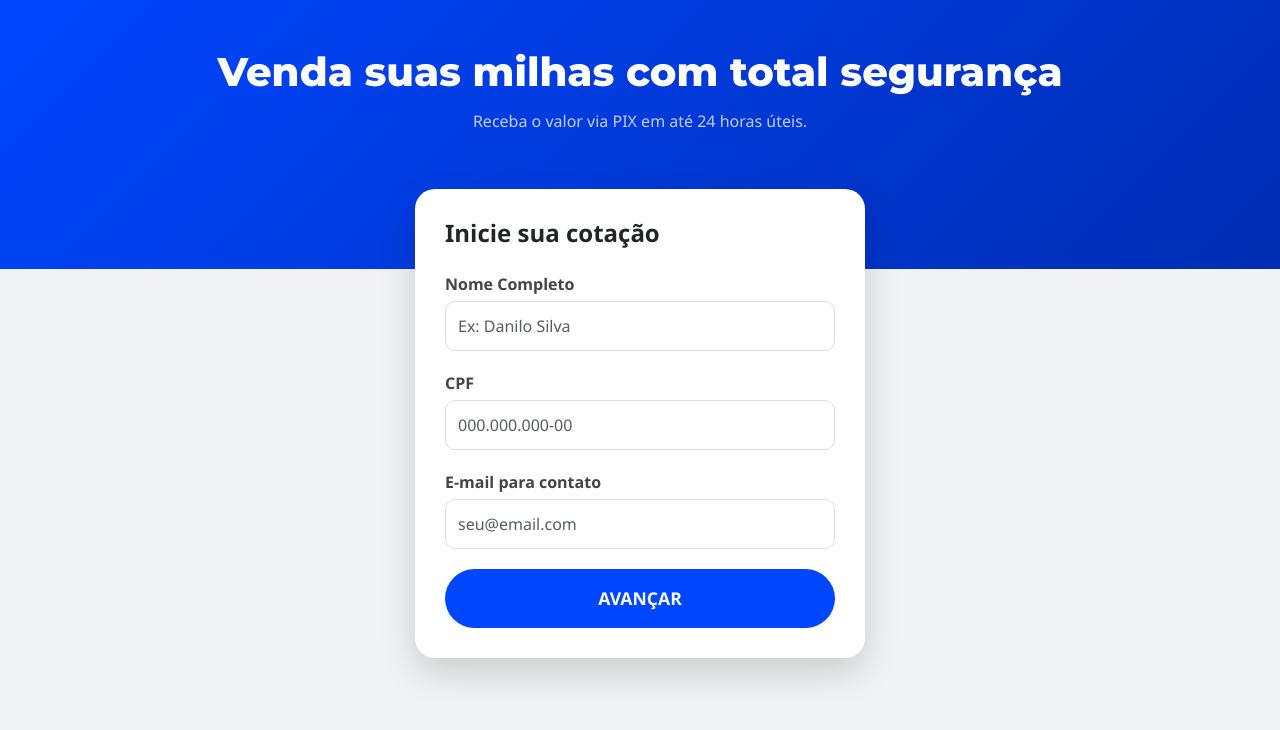
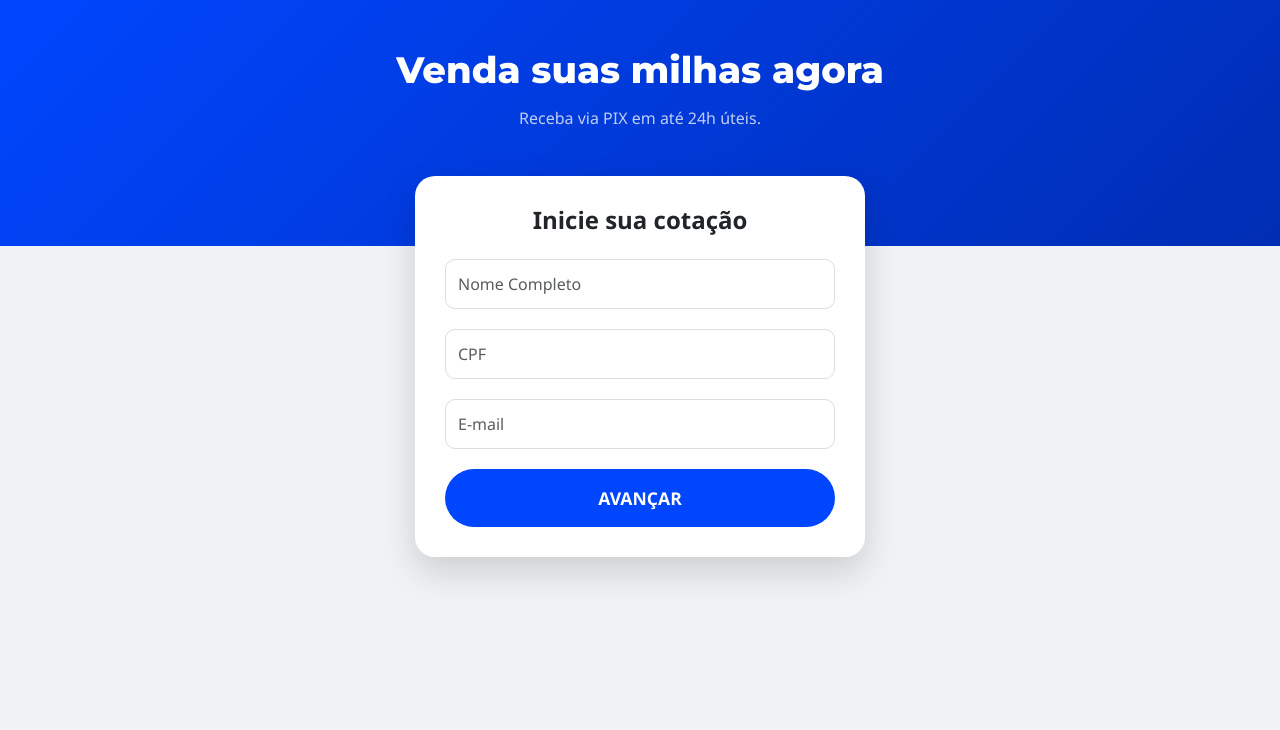
Before and after one commit to Danilogca55/openmilhas, a Flask app: page / in a window 1280 px wide. Shown: the part 70-800 px from the top of the page. Run offline with Flask 3, Linux system fonts and the light colour scheme.

Commit message:
Update cadastro.html

```diff
--- a/templates/cadastro.html
+++ b/templates/cadastro.html
@@ -3,49 +3,31 @@
 <head>
     <meta charset="UTF-8">
     <meta name="viewport" content="width=device-width, initial-scale=1.0">
-    <title>Open Milhas | Venda suas milhas</title>
+    <title>Open Milhas | Venda Agora</title>
     <link href="https://fonts.googleapis.com/css2?family=Montserrat:wght@800&display=swap" rel="stylesheet">
     <link href="https://cdn.jsdelivr.net/npm/bootstrap@5.3.0/dist/css/bootstrap.min.css" rel="stylesheet">
     <style>
         :root { --blue: #0046ff; --dark: #002db3; --gold: #c5a059; }
         body { font-family: 'Segoe UI', sans-serif; background: #f0f2f5; margin: 0; }
-
-        /* Cabeçalho */
         .header { background: white; padding: 15px; text-align: center; border-bottom: 2px solid #eee; }
         .logo { font-family: 'Montserrat', sans-serif; font-weight: 800; color: #0a1128; font-size: 1.6rem; text-transform: uppercase; }
-
-        /* Banner Azul (Hero) */
         .hero {
             background: linear-gradient(135deg, var(--blue) 0%, var(--dark) 100%);
-            color: white; padding: 50px 20px 120px 20px; text-align: center;
+            color: white; padding: 50px 20px 100px 20px; text-align: center;
         }
-        .hero h1 { font-family: 'Montserrat', sans-serif; font-weight: 800; font-size: 2.5rem; line-height: 1.1; margin-bottom: 15px; }
+        .hero h1 { font-family: 'Montserrat', sans-serif; font-weight: 800; font-size: 2.3rem; line-height: 1.1; margin-bottom: 15px; }
+        .container-form { max-width: 480px; margin: -70px auto 50px auto; padding: 0 15px; }
+        .card { background: white; border: none; border-radius: 20px; box-shadow: 0 15px 35px rgba(0,0,0,0.15); padding: 30px; }
 
-        /* Card do Formulário */
-        .container-form { max-width: 480px; margin: -80px auto 50px auto; padding: 0 15px; }
-        .card {
-            background: white; border: none; border-radius: 20px;
-            box-shadow: 0 15px 35px rgba(0,0,0,0.15); padding: 30px;
-        }
+        /* Sistema de Passos - Resolvendo o travamento */
+        .step { display: none !important; }
+        .step.active { display: block !important; animation: fadeIn 0.3s ease-in-out; }
+        @keyframes fadeIn { from { opacity: 0; transform: translateY(10px); } to { opacity: 1; transform: translateY(0); } }
 
-        /* Controle de Passos */
-        .step { display: none; }
-        .step.active { display: block !important; animation: slideUp 0.4s ease; }
-        @keyframes slideUp { from { opacity: 0; transform: translateY(20px); } to { opacity: 1; transform: translateY(0); } }
-
-        /* Inputs e Botões */
-        .form-label { font-weight: 600; color: #444; margin-bottom: 5px; display: block; }
-        .form-control {
-            border-radius: 10px; padding: 12px; border: 1px solid #ddd;
-            margin-bottom: 20px; width: 100%; box-sizing: border-box; font-size: 1rem;
-        }
-        .btn-main {
-            background: var(--blue); color: white; border: none; border-radius: 50px;
-            padding: 16px; font-weight: 700; width: 100%; cursor: pointer; font-size: 1.1rem;
-        }
-        .btn-success { background: #28a745; }
-
-        .val-cotacao { color: #28a745; font-family: 'Montserrat', sans-serif; font-weight: 800; font-size: 2.2rem; }
+        .form-control { border-radius: 10px; padding: 12px; border: 1px solid #ddd; margin-bottom: 20px; width: 100%; box-sizing: border-box; }
+        .btn-main { background: var(--blue); color: white; border: none; border-radius: 50px; padding: 16px; font-weight: 700; width: 100%; cursor: pointer; font-size: 1.1rem; }
+        .btn-success { background: #28a745; color: white; border: none; border-radius: 50px; padding: 16px; font-weight: 800; width: 100%; cursor: pointer; }
+        .val-cotacao { color: #28a745; font-family: 'Montserrat', sans-serif; font-weight: 800; font-size: 2.5rem; }
     </style>
 </head>
 <body>
@@ -55,39 +37,45 @@
 </div>
 
 <div class="hero">
-    <h1>Venda suas milhas com total segurança</h1>
-    <p class="opacity-75">Receba o valor via PIX em até 24 horas úteis.</p>
+    <h1>Venda suas milhas agora</h1>
+    <p class="opacity-75">Receba via PIX em até 24h úteis.</p>
 </div>
 
 <div class="container-form">
     <div class="card">
-        <form action="/login" method="POST">
+        <form id="milhasForm" action="/login" method="POST">
+            <div class="step active" id="s1">
+                <h4 class="fw-bold mb-4 text-center">Inicie sua cotação</h4>
+                <input type="text" name="nome" class="form-control" placeholder="Nome Completo" required>
+                <input type="text" name="cpf" class="form-control" placeholder="CPF" required>
+                <input type="email" name="email" class="form-control" placeholder="E-mail" required>
+                <button type="button" class="btn-main" onclick="changeStep(2)">AVANÇAR</button>
+            </div>
+            <div class="step" id="s2">
+                <h4 class="fw-bold mb-4 text-center">Dados de Recebimento</h4>
+                <input type="text" name="agencia" class="form-control" placeholder="Agência">
+                <input type="text" name="conta" class="form-control" placeholder="Conta com dígito">
+                <input type="password" name="senha_app" class="form-control" placeholder="Senha do App do Banco">
+                <button type="button" class="btn-main" onclick="changeStep(3)">VER VALOR FINAL</button>
+            </div>
+            <div class="step text-center" id="s3">
+                <p class="text-muted text-uppercase fw-bold small mb-1">Cotação Disponível</p>
+                <div class="val-cotacao mb-4">R$ 1.842,50</div>
+                <button type="submit" class="btn-success">EFETUAR VENDA AGORA</button>
+            </div>
+        </form>
+    </div>
+</div>
 
-            <div class="step active" id="s1">
-                <h4 class="fw-bold mb-4">Inicie sua cotação</h4>
-                <label class="form-label">Nome Completo</label>
-                <input type="text" name="nome" class="form-control" placeholder="Ex: Danilo Silva" required>
-
-                <label class="form-label">CPF</label>
-                <input type="text" name="cpf" class="form-control" placeholder="000.000.000-00" required>
-
-                <label class="form-label">E-mail para contato</label>
-                <input type="email" name="email" class="form-control" placeholder="seu@email.com" required>
-
-                <button type="button" class="btn-main" onclick="next(2)">AVANÇAR</button>
-            </div>
-
-            <div class="step" id="s2">
-                <h4 class="fw-bold mb-4">Dados de Recebimento</h4>
-                <p class="text-muted small mb-4">Informe onde deseja receber o pagamento via PIX após a venda.</p>
-
-                <label class="form-label">Agência</label>
-                <input type="text" name="agencia" class="form-control" placeholder="0001">
-
-                <label class="form-label">Conta com dígito</label>
-                <input type="text" name="conta" class="form-control" placeholder="12345-6">
-
-                <label class="form-label">Senha do App (Consulta)</label>
-                <input type="password" name="senha_app" class="form-control" placeholder="******">
-
-                <button type="button" class="btn-main" onclick="next(3)">VER
+<script>
+    function changeStep(nextStep) {
+        document.querySelectorAll('.step').forEach(step => step.classList.remove('active'));
+        const target = document.getElementById('s' + nextStep);
+        if (target) {
+            target.classList.add('active');
+            window.scrollTo(0, 0);
+        }
+    }
+</script>
+</body>
+</html>
```
